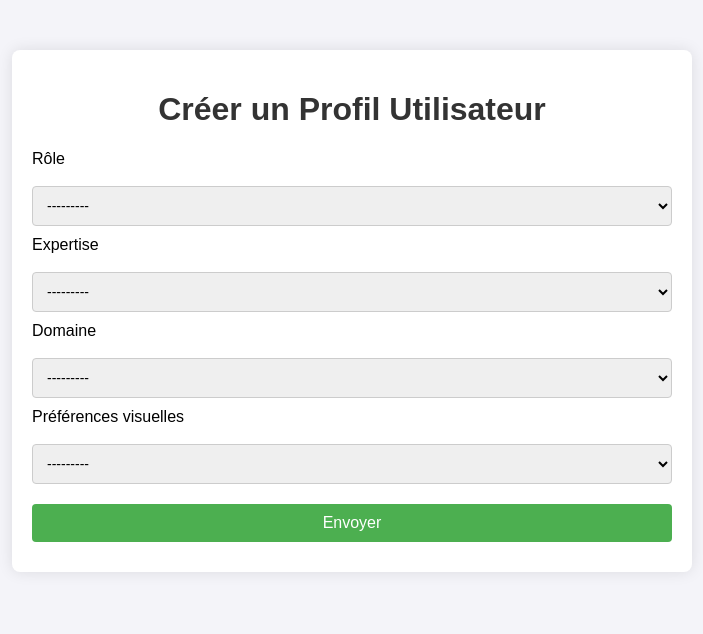
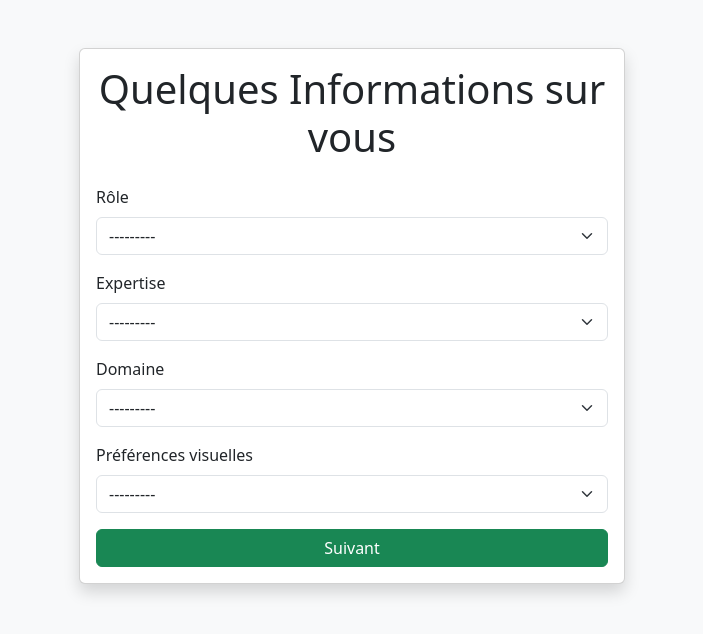
Before and after one commit to krattli/Stage_L3, a Django app: page /user/create-profile/ in a window 1280 px wide. Shown: the top 634 px of the page, without its empty margins (288-991 px from the left). Run offline with Django 5.2, Linux system fonts and the light colour scheme; some libraries are stand-ins or nearby versions.

Commit message:
collecte info utilisateur v2

```diff
--- a/requirements.txt
+++ b/requirements.txt
@@ -1,4 +1,9 @@
 asgiref==3.8.1
 Django==4.2.23
+django-stubs==5.1.3
+django-stubs-ext==5.1.3
+django-widget-tweaks==1.5.0
 sqlparse==0.5.3
+tomli==2.2.1
+types-PyYAML==6.0.12.20250516
 typing_extensions==4.14.0
--- a/stage_ia/settings.py
+++ b/stage_ia/settings.py
@@ -32,8 +32,10 @@ ALLOWED_HOSTS = []
 # Application definition
 
 INSTALLED_APPS = [
+    #ici celles que j'ai déposées manuellements
     'userInfos',
-
+    "widget_tweaks",
+    #ajoutées automatiquement par django
     'django.contrib.admin',
     'django.contrib.auth',
     'django.contrib.contenttypes',
--- a/templates/userInfos/create_profile.html
+++ b/templates/userInfos/create_profile.html
@@ -3,93 +3,51 @@
   <head>
     <meta charset="UTF-8">
     <title>Créer un Profil Utilisateur</title>
-    <style>
-        body {
-            font-family: Arial, sans-serif;
-            background-color: #f4f4f9;
-            margin: 0;
-            padding: 0;
-        }
-
-        .container {
-            width: 50%;
-            margin: 50px auto;
-            padding: 20px;
-            background-color: white;
-            border-radius: 8px;
-            box-shadow: 0 0 15px rgba(0, 0, 0, 0.1);
-        }
-
-        h1 {
-            text-align: center;
-            color: #333;
-        }
-
-        label {
-            font-size: 16px;
-            margin-bottom: 8px;
-            display: block;
-        }
-
-        select, input[type="submit"] {
-            width: 100%;
-            padding: 10px;
-            margin: 10px 0;
-            border: 1px solid #ccc;
-            border-radius: 4px;
-            font-size: 14px;
-        }
-
-        .button-container {
-            text-align: center;
-        }
-
-        .button-container input[type="submit"] {
-            background-color: #4CAF50;
-            color: white;
-            border: none;
-            cursor: pointer;
-            font-size: 16px;
-        }
-
-        .button-container input[type="submit"]:hover {
-            background-color: #45a049;
-        }
-    </style>
+    <!-- On utilise bootstrap pour le style de la page web -->
+    <link href="https://cdn.jsdelivr.net/npm/bootstrap@5.3.3/dist/css/bootstrap.min.css" rel="stylesheet">
   </head>
-<body>
-
-    <div class="container">
-        <h1>Créer un Profil Utilisateur</h1>
+  <body class="bg-light">
+    <!-- Sers à ajouter des classes aux éléments ajoutées dans les balises {} -->
+    {% load widget_tweaks %}
+    <div class="container mt-5">
+      <div class="row justify-content-center">
+        <div class="col-md-8 col-lg-6">
+          <div class="card shadow">
+            <div class="card-body">
+              <h1 class="card-title text-center mb-4">Quelques Informations sur vous</h1>
 
               <form method="POST">
                 {% csrf_token %}
 
-            <div>
-                <label for="id_role">Rôle</label>
-                {{ form.role }}
+                <div class="mb-3">
+                  <label for="id_role" class="form-label">Rôle</label>
+                  {{ form.role|add_class:"form-select" }}
                 </div>
 
-            <div>
-                <label for="id_expertise">Expertise</label>
-                {{ form.expertise }}
+                <div class="mb-3">
+                  <label for="id_expertise" class="form-label">Expertise</label>
+                  {{ form.expertise|add_class:"form-select" }}
                 </div>
 
-            <div>
-                <label for="id_domain">Domaine</label>
-                {{ form.domain }}
+                <div class="mb-3">
+                  <label for="id_domain" class="form-label">Domaine</label>
+                  {{ form.domain|add_class:"form-select" }}
                 </div>
 
-            <div>
-                <label for="id_visual_pref">Préférences visuelles</label>
-                {{ form.visual_pref }}
+                <div class="mb-3">
+                  <label for="id_visual_pref" class="form-label">Préférences visuelles</label>
+                  {{ form.visual_pref|add_class:"form-select" }}
                 </div>
 
-            <div class="button-container">
-                <input type="submit" value="Envoyer">
+                <div class="d-grid">
+                  <input type="submit" value="Suivant" class="btn btn-success">
                 </div>
               </form>
+
             </div>
-
+          </div>
+        </div>
+      </div>
+    </div>
   </body>
 </html>
--- a/userInfos/forms.py
+++ b/userInfos/forms.py
@@ -1,5 +1,6 @@
 from django import forms
 from .models import PersonProfile
+from .models import TechnicalContext
 
 """
 Classe de formulaire qui serviera à renseigner le type utilisateur xAI
@@ -9,3 +10,8 @@ class PersonProfileForm(forms.ModelForm):
     class Meta:
         model = PersonProfile
         exclude = ['owner', 'created_at']
+
+class TechnicalContextForm(forms.ModelForm):
+    class Meta:
+        model = TechnicalContext
+        fields = ['model_type', 'task_type', 'data_type']
--- a/userInfos/models.py
+++ b/userInfos/models.py
@@ -41,3 +41,31 @@ class PersonProfile(models.Model):
 
     def __str__(self):
         return f"{self.role} - {self.domain}"
+
+
+class TechnicalContext(models.Model):
+    MODEL_CHOICES = [
+        ('random_forest', 'Random Forest'),
+        ('deep_learning', 'Deep Learning'),
+        ('svm', 'SVM'),
+        ('logistic_regression', 'Logistic Regression'),
+    ]
+
+    TASK_CHOICES = [
+        ('classification', 'Classification'),
+        ('regression', 'Régression'),
+    ]
+
+    DATA_TYPE_CHOICES = [
+        ('images', 'Images'),
+        ('text', 'Texte'),
+        ('tabular', 'Tabulaires'),
+    ]
+
+    person_profile = models.OneToOneField( PersonProfile, on_delete=models.CASCADE, related_name='technical_context')
+    model_type = models.CharField(max_length=50, choices=MODEL_CHOICES)
+    task_type = models.CharField(max_length=50, choices=TASK_CHOICES)
+    data_type = models.CharField(max_length=50, choices=DATA_TYPE_CHOICES)
+
+    def __str__(self):
+        return f"Contexte technique pour {self.person_profile}"
--- a/userInfos/urls.py
+++ b/userInfos/urls.py
@@ -2,6 +2,6 @@ from django.urls import path
 from . import views
 
 urlpatterns = [
-    path('', views.home, name='home'),
     path('create-profile/', views.create_person_profile, name='create_person_profile'),
+    path('technical_context/', views.create_technical_context, name='technical_context'),
 ]
--- a/userInfos/views.py
+++ b/userInfos/views.py
@@ -1,6 +1,7 @@
 from django.shortcuts import render, redirect
 from django.shortcuts import render
 from .forms import PersonProfileForm
+from .forms import TechnicalContextForm
 
 # créé le formulaire pour créer un template utilisateur xAI
 def create_person_profile(request):
@@ -13,12 +14,26 @@ def create_person_profile(request):
             else:
                 profile.owner = None
             profile.save()
-            return redirect('/')
+            # on sauvegarde l'id pour le donner à la suite du formulaire
+            request.session['profile_id'] = profile.id
+            return redirect('technical_context')
     else:
         form = PersonProfileForm()
 
     return render(request, 'userInfos/create_profile.html', {'form': form})
 
-# controlleur
-def home(request):
-    return render(request, 'home.html')
+def create_technical_context(request):
+    if request.method == 'POST':
+        form = TechnicalContextForm(request.POST)
+        if form.is_valid():
+            context = form.save(commit=False)
+            profile_id = request.session.get('profile_id')
+            if profile_id:
+                context.person_profile_id = profile_id
+                context.save()
+                del request.session['profile_id']
+            return redirect('/')
+    else:
+        form = TechnicalContextForm()
+
+    return render(request, 'userInfos/technical_context.html', {'form': form})
```
Also changed, not shown: templates/home.html (+31 -11 lines), templates/userInfos/technical_context.html (added, +49 -0 lines), userInfos/migrations/0002_technicalcontext.py (added). Lines whose indentation alone changed are shown as unchanged.
